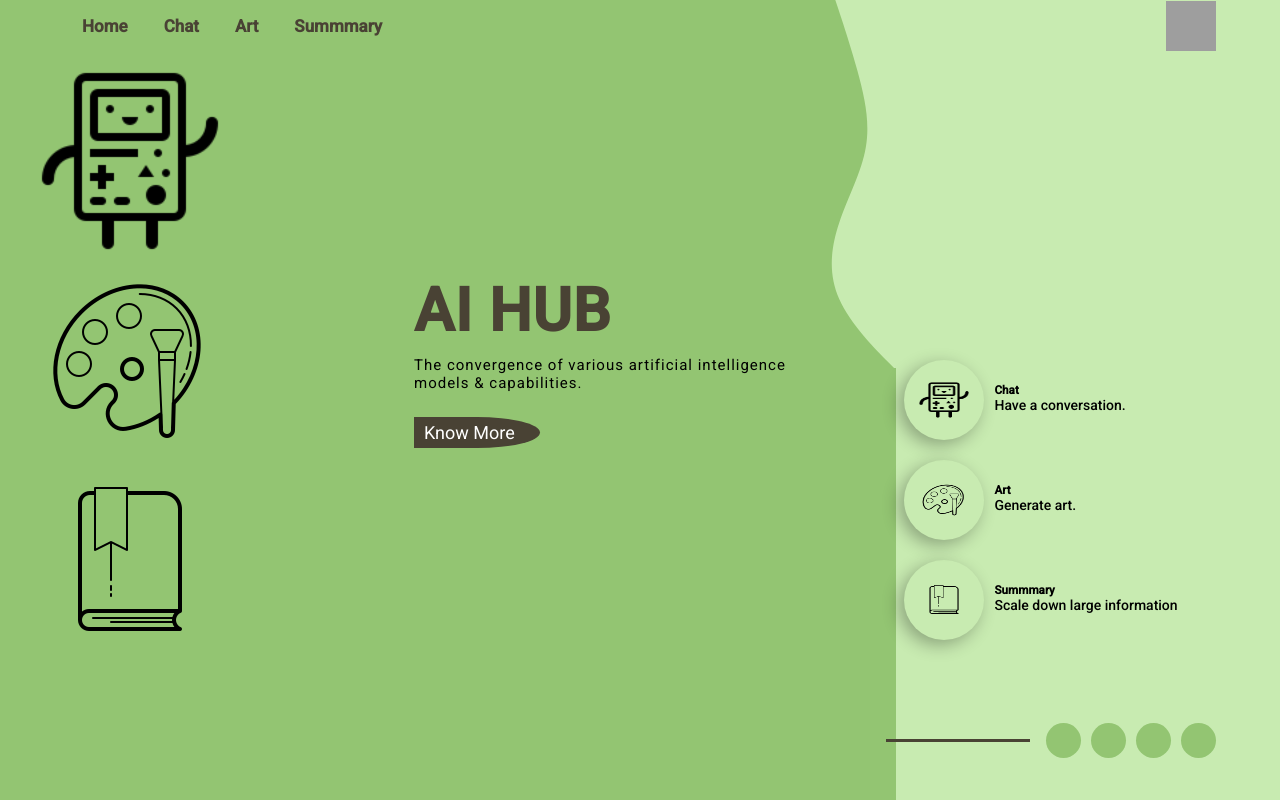
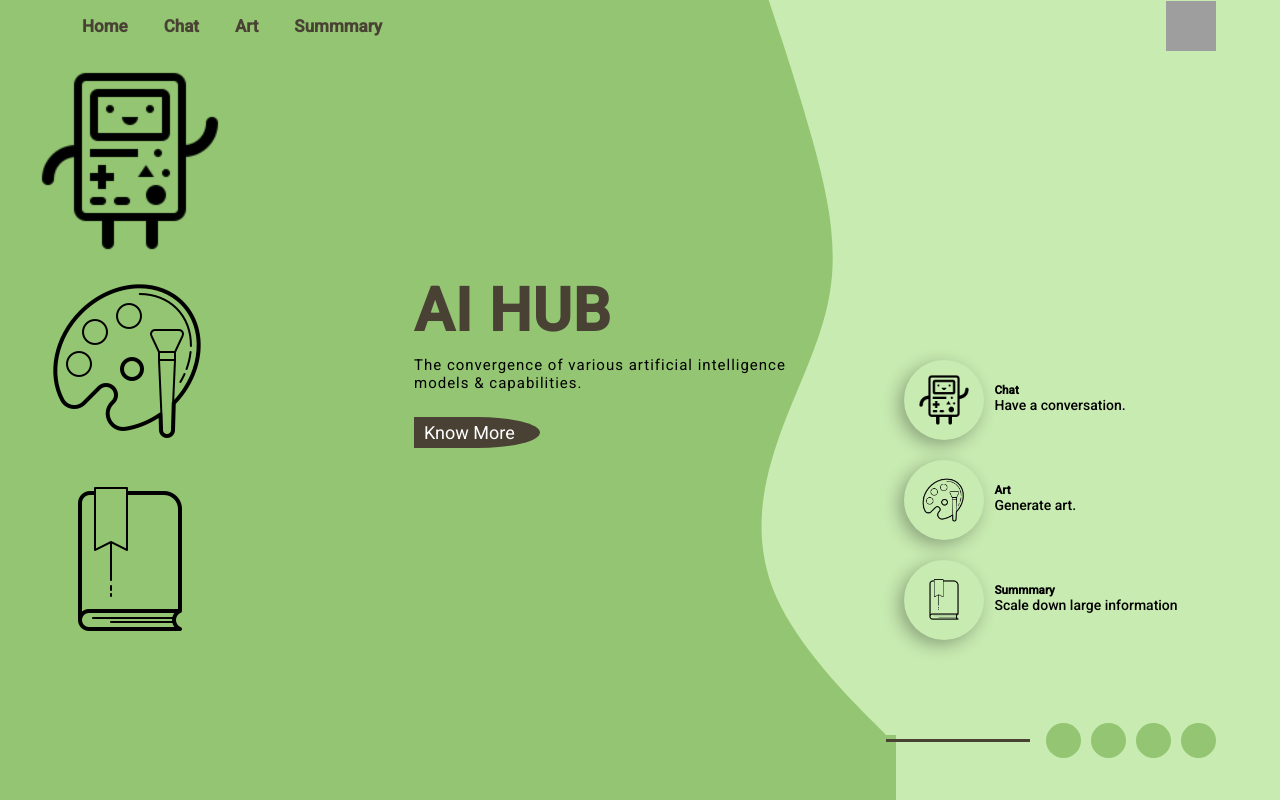
Before and after one commit to edd-ie/AI-Hub, a React (Create React App) app: page / in a window 1280 px wide. Built offline with nearby package versions, Linux system fonts and the light colour scheme; grey boxes are pictures that could not be loaded.

Commit message:
Fix on img display bug.

```diff
--- a/src/components/Book.js
+++ b/src/components/Book.js
@@ -76,7 +76,7 @@ export default function Flipbook() {
 
         <input id="checkbox-cover" type="checkbox" />
         <div className="book">
-          <img src="https://www.google.com/imgres?imgurl=https%3A%2F%2Fthumbs.dreamstime.com%2Fb%2Fartificial-intelligence-theme-abstract-network-patterns-ai-lines-179669698.jpg&tbnid=VXoxJhx22JChuM&vet=12ahUKEwjd15nWpNv-AhUqsScCHb6ADx4QMygGegUIARDMAQ..i&imgrefurl=https%3A%2F%2Fwww.dreamstime.com%2Fphotos-images%2Fai-theme.html&docid=UMnHGkUltK5nWM&w=800&h=
+          <img id="bookImg" src="https://www.google.com/imgres?imgurl=https%3A%2F%2Fthumbs.dreamstime.com%2Fb%2Fartificial-intelligence-theme-abstract-network-patterns-ai-lines-179669698.jpg&tbnid=VXoxJhx22JChuM&vet=12ahUKEwjd15nWpNv-AhUqsScCHb6ADx4QMygGegUIARDMAQ..i&imgrefurl=https%3A%2F%2Fwww.dreamstime.com%2Fphotos-images%2Fai-theme.html&docid=UMnHGkUltK5nWM&w=800&h=
           409&q=images%20on%20ai%20themes%20and%20backgrounds&ved=2ahUKEwjd15nWpNv-AhUqsScCHb6ADx4QMygGegUIARDMAQ"></img>
           <label htmlFor="checkbox-cover" className="cover"></label>
           <div className="backcover"></div>
--- a/src/components/Home.css
+++ b/src/components/Home.css
@@ -14,11 +14,11 @@ main {
     overflow: hidden;
 }
 
-.wave {
+.waveBox{
     position: absolute;
-    top: 0%;
-    right: 20%;
+    right: 30%;
 }
+
 
 nav {
     width: 90%;
--- a/src/components/Home.js
+++ b/src/components/Home.js
@@ -9,7 +9,7 @@ export default function Login(){
     return(
         <main>
             <div className="container">
-                <div className="wave">
+                <div className="waveBox">
                     <img src={require("../images/bg.png")} alt=""/>
                 </div>
 
--- a/src/components/book.css
+++ b/src/components/book.css
@@ -110,7 +110,7 @@
       height: 75%;
       padding: 50px
     }
-    img{
+    #bookImg{
         background-position: left;
         height: 50%;
         width:50%;
```
